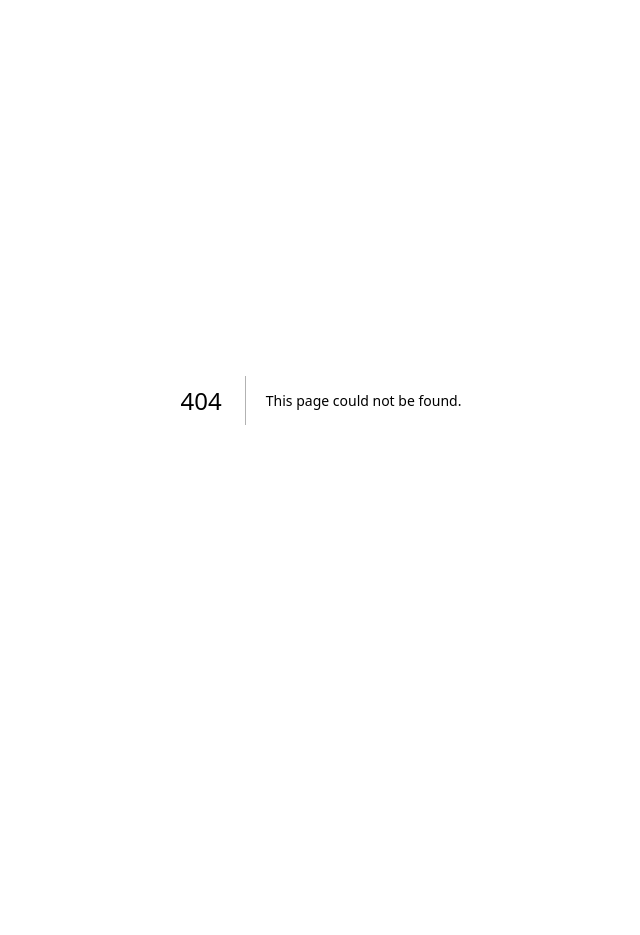
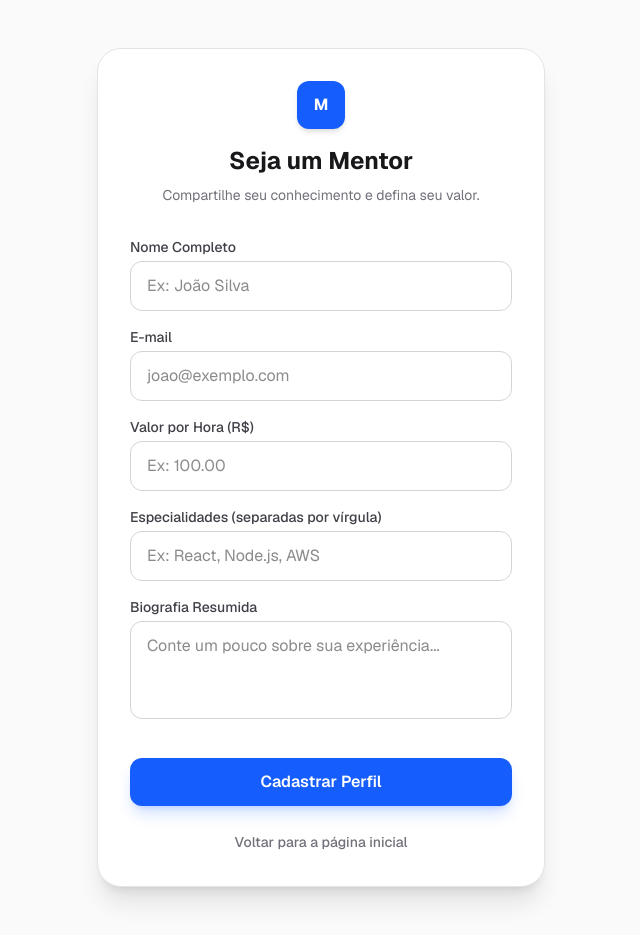
Before and after one commit to ClebsAlexandre/Mentora-Tech, a Next.js app: page /cadastro in a window 1280 px wide. Before the commit this address had no page. Shown: the whole page, without its empty margins (319-959 px from the left). Before the commit the page ends 800 px from the top, so only its background shows below. Built offline with nearby package versions, Linux system fonts and the light colour scheme; no server answers.

Commit message:
base do projeto com vitrine dinâmica, seed da api e cadastro via server actions

```diff
--- /dev/null
+++ b/app/api/seed/route.ts
@@ -0,0 +1,30 @@
+import { NextResponse } from 'next/server';
+import { db } from '@/db';
+import { usuarios, perfisMentores } from '@/db/schema';
+
+export async function GET() {
+  try {
+    // Inserir 5 usuários simulados
+    const novosUsuarios = await db.insert(usuarios).values([
+      { nome: 'Ana Silva', email: 'ana@example.com', tipoPerfil: 'mentor', avatarUrl: 'https://i.pravatar.cc/150?u=ana' },
+      { nome: 'Carlos Souza', email: 'carlos@example.com', tipoPerfil: 'mentor', avatarUrl: 'https://i.pravatar.cc/150?u=carlos' },
+      { nome: 'Beatriz Lima', email: 'beatriz@example.com', tipoPerfil: 'mentor', avatarUrl: 'https://i.pravatar.cc/150?u=beatriz' },
+      { nome: 'Daniel Costa', email: 'daniel@example.com', tipoPerfil: 'mentor', avatarUrl: 'https://i.pravatar.cc/150?u=daniel' },
+      { nome: 'Eduarda Mendes', email: 'eduarda@example.com', tipoPerfil: 'mentor', avatarUrl: 'https://i.pravatar.cc/150?u=eduarda' },
+    ]).returning();
+
+    // Inserir perfis de mentores para os usuários criados
+    await db.insert(perfisMentores).values([
+      { usuarioId: novosUsuarios[0].id, bio: 'Especialista em React e Next.js ajudando devs iniciantes.', precoHora: '150.00', especialidades: ['Front-end', 'React', 'Next.js'] },
+      { usuarioId: novosUsuarios[1].id, bio: 'Engenheiro de Software Senior com foco em Node e Cloud AWS.', precoHora: '200.00', especialidades: ['Back-end', 'Node.js', 'AWS'] },
+      { usuarioId: novosUsuarios[2].id, bio: 'UX/UI Designer ajudando devs a criarem interfaces acessíveis.', precoHora: '120.00', especialidades: ['UX/UI', 'Figma', 'CSS'] },
+      { usuarioId: novosUsuarios[3].id, bio: 'Tech Lead e arquiteto de soluções escaláveis e microsserviços.', precoHora: '250.00', especialidades: ['Arquitetura', 'System Design'] },
+      { usuarioId: novosUsuarios[4].id, bio: 'Desenvolvedora Mobile com foco em React Native e Flutter.', precoHora: '180.00', especialidades: ['Mobile', 'React Native', 'Flutter'] },
+    ]);
+
+    return NextResponse.json({ message: 'Seed executado com sucesso! Dados inseridos.' });
+  } catch (error) {
+    console.error(error);
+    return NextResponse.json({ error: 'Erro ao executar o seed' }, { status: 500 });
+  }
+}
--- /dev/null
+++ b/app/cadastro/page.tsx
@@ -0,0 +1,85 @@
+import { db } from '@/db';
+import { usuarios, perfisMentores } from '@/db/schema';
+import { redirect } from 'next/navigation';
+import Link from 'next/link';
+
+export default function CadastroPage() {
+
+  // Server Action que lida com o submit do formulário
+  async function cadastrarMentor(formData: FormData) {
+    'use server';
+
+    const nome = formData.get('nome') as string;
+    const email = formData.get('email') as string;
+    const bio = formData.get('bio') as string;
+    const precoHora = formData.get('precoHora') as string;
+    const especialidadesStr = formData.get('especialidades') as string;
+
+    const especialidades = especialidadesStr.split(',').map(s => s.trim()).filter(Boolean);
+
+    // Inserção na tabela usuarios
+    // Usando DiceBear (avataaars) para garantir rostos diferentes baseados no email
+    const [novoUsuario] = await db.insert(usuarios).values({
+      nome,
+      email,
+      tipoPerfil: 'mentor',
+      avatarUrl: `https://api.dicebear.com/7.x/avataaars/svg?seed=${encodeURIComponent(email)}&backgroundColor=e2e8f0`,
+    }).returning();
+
+    // Inserção na tabela perfisMentores referenciando o usuario criado
+    await db.insert(perfisMentores).values({
+      usuarioId: novoUsuario.id,
+      bio,
+      especialidades,
+      precoHora: precoHora || '0.00',
+    });
+
+    // Redireciona para a home para vermos o novo mentor no Grid
+    redirect('/');
+  }
+
+  return (
+    <div className="min-h-screen bg-zinc-50 dark:bg-zinc-950 flex flex-col items-center justify-center p-4 font-sans py-12">
+      <div className="w-full max-w-md bg-white dark:bg-zinc-900 border border-zinc-200 dark:border-zinc-800 rounded-3xl p-8 shadow-xl">
+        <div className="mb-8 text-center">
+          <div className="w-12 h-12 rounded-xl bg-blue-600 flex items-center justify-center font-bold text-white shadow-md mx-auto mb-4">M</div>
+          <h1 className="text-2xl font-bold text-zinc-900 dark:text-zinc-50">Seja um Mentor</h1>
+          <p className="text-sm text-zinc-500 dark:text-zinc-400 mt-2">Compartilhe seu conhecimento e defina seu valor.</p>
+        </div>
+
+        <form action={cadastrarMentor} className="space-y-4">
+          <div>
+            <label className="block text-sm font-medium text-zinc-700 dark:text-zinc-300 mb-1">Nome Completo</label>
+            <input required type="text" name="nome" placeholder="Ex: João Silva" className="w-full px-4 py-3 rounded-xl border border-zinc-300 dark:border-zinc-700 bg-transparent dark:text-white focus:outline-none focus:ring-2 focus:ring-blue-600" />
+          </div>
+          <div>
+            <label className="block text-sm font-medium text-zinc-700 dark:text-zinc-300 mb-1">E-mail</label>
+            <input required type="email" name="email" placeholder="joao@exemplo.com" className="w-full px-4 py-3 rounded-xl border border-zinc-300 dark:border-zinc-700 bg-transparent dark:text-white focus:outline-none focus:ring-2 focus:ring-blue-600" />
+          </div>
+          <div>
+            <label className="block text-sm font-medium text-zinc-700 dark:text-zinc-300 mb-1">Valor por Hora (R$)</label>
+            <input required type="number" step="0.01" min="0" name="precoHora" placeholder="Ex: 100.00" className="w-full px-4 py-3 rounded-xl border border-zinc-300 dark:border-zinc-700 bg-transparent dark:text-white focus:outline-none focus:ring-2 focus:ring-blue-600" />
+          </div>
+          <div>
+            <label className="block text-sm font-medium text-zinc-700 dark:text-zinc-300 mb-1">Especialidades (separadas por vírgula)</label>
+            <input required type="text" name="especialidades" placeholder="Ex: React, Node.js, AWS" className="w-full px-4 py-3 rounded-xl border border-zinc-300 dark:border-zinc-700 bg-transparent dark:text-white focus:outline-none focus:ring-2 focus:ring-blue-600" />
+          </div>
+          <div>
+            <label className="block text-sm font-medium text-zinc-700 dark:text-zinc-300 mb-1">Biografia Resumida</label>
+            <textarea required name="bio" rows={3} placeholder="Conte um pouco sobre sua experiência..." className="w-full px-4 py-3 rounded-xl border border-zinc-300 dark:border-zinc-700 bg-transparent dark:text-white focus:outline-none focus:ring-2 focus:ring-blue-600 resize-none"></textarea>
+          </div>
+
+          <button type="submit" className="w-full py-3 mt-4 bg-blue-600 hover:bg-blue-700 text-white font-semibold rounded-xl shadow-lg shadow-blue-600/20 transition-all">
+            Cadastrar Perfil
+          </button>
+        </form>
+
+        <div className="mt-6 text-center">
+          <Link href="/" className="text-sm font-medium text-zinc-500 hover:text-zinc-800 dark:hover:text-zinc-200 transition-colors">
+            Voltar para a página inicial
+          </Link>
+        </div>
+      </div>
+    </div>
+  );
+}
--- a/app/page.tsx
+++ b/app/page.tsx
@@ -1,6 +1,25 @@
 import Link from "next/link";
+import { db } from '@/db';
+import { usuarios, perfisMentores } from '@/db/schema';
+import { eq } from 'drizzle-orm';
 
-export default function Home() {
+// Força o Next.js a sempre renderizar a página dinamicamente para mostrar novos cadastros instantaneamente
+export const dynamic = 'force-dynamic';
+
+export default async function Home() {
+  // Buscar mentores fazendo JOIN entre as tabelas usuarios e perfis_mentores
+  const mentores = await db.select({
+    id: usuarios.id,
+    nome: usuarios.nome,
+    avatarUrl: usuarios.avatarUrl,
+    bio: perfisMentores.bio,
+    especialidades: perfisMentores.especialidades,
+    precoHora: perfisMentores.precoHora,
+  })
+  .from(usuarios)
+  .innerJoin(perfisMentores, eq(usuarios.id, perfisMentores.usuarioId))
+  .where(eq(usuarios.tipoPerfil, 'mentor'));
+
   return (
     <div className="flex flex-col min-h-screen bg-zinc-50 dark:bg-zinc-950 font-sans text-zinc-900 dark:text-zinc-50">
       {/* Header */}
@@ -23,7 +42,7 @@ export default function Home() {
       </header>
 
       {/* Hero Section */}
-      <main className="flex-1 flex flex-col items-center justify-center text-center px-4 sm:px-6 lg:px-8 mt-16 sm:mt-24">
+      <main className="flex-1 flex flex-col items-center justify-center text-center px-4 sm:px-6 lg:px-8 mt-16 sm:mt-24 w-full max-w-7xl mx-auto">
         <div className="inline-flex items-center rounded-full px-4 py-1.5 text-sm font-semibold text-blue-700 bg-blue-100 dark:bg-blue-500/10 dark:text-blue-400 mb-8 ring-1 ring-inset ring-blue-600/20 transition-all hover:ring-blue-600/40 cursor-default">
           <span className="mr-2">🚀</span> O futuro da sua carreira tech começa aqui
         </div>
@@ -37,37 +56,57 @@ export default function Home() {
         </p>
 
         <div className="flex flex-col sm:flex-row gap-4 w-full sm:w-auto">
-          <Link href="/mentores" className="flex items-center justify-center px-8 py-4 text-base font-semibold text-white bg-blue-600 hover:bg-blue-700 rounded-full transition-all shadow-lg shadow-blue-600/25 hover:shadow-xl hover:shadow-blue-600/40 hover:-translate-y-0.5">
+          <Link href="#mentores" className="flex items-center justify-center px-8 py-4 text-base font-semibold text-white bg-blue-600 hover:bg-blue-700 rounded-full transition-all shadow-lg shadow-blue-600/25 hover:shadow-xl hover:shadow-blue-600/40 hover:-translate-y-0.5">
             Encontrar um Mentor
           </Link>
-          <Link href="/ser-mentor" className="flex items-center justify-center px-8 py-4 text-base font-semibold text-zinc-900 dark:text-white bg-white dark:bg-zinc-900 border border-zinc-200 dark:border-zinc-800 hover:border-zinc-300 dark:hover:border-zinc-700 hover:bg-zinc-50 dark:hover:bg-zinc-800/50 rounded-full transition-all">
+          <Link href="/cadastro" className="flex items-center justify-center px-8 py-4 text-base font-semibold text-zinc-900 dark:text-white bg-white dark:bg-zinc-900 border border-zinc-200 dark:border-zinc-800 hover:border-zinc-300 dark:hover:border-zinc-700 hover:bg-zinc-50 dark:hover:bg-zinc-800/50 rounded-full transition-all">
             Quero ser Mentor
           </Link>
         </div>
 
-        {/* Features Preview */}
-        <div className="mt-24 grid grid-cols-1 sm:grid-cols-3 gap-8 max-w-5xl w-full pt-12 border-t border-zinc-200 dark:border-zinc-800/50 text-left">
-          <div className="flex flex-col gap-3 group">
-            <div className="w-12 h-12 rounded-xl bg-blue-100 dark:bg-blue-900/30 flex items-center justify-center text-blue-600 dark:text-blue-400 mb-2 transition-transform group-hover:scale-110">
-              <svg xmlns="http://www.w3.org/2000/svg" width="24" height="24" viewBox="0 0 24 24" fill="none" stroke="currentColor" strokeWidth="2" strokeLinecap="round" strokeLinejoin="round"><path d="M16 21v-2a4 4 0 0 0-4-4H6a4 4 0 0 0-4 4v2"/><circle cx="9" cy="7" r="4"/><path d="M22 21v-2a4 4 0 0 0-3-3.87"/><path d="M16 3.13a4 4 0 0 1 0 7.75"/></svg>
-            </div>
-            <h3 className="font-semibold text-lg text-zinc-900 dark:text-zinc-100">Mentoria 1:1</h3>
-            <p className="text-zinc-600 dark:text-zinc-400 leading-relaxed">Sessões personalizadas por vídeo focadas nos seus objetivos, carreira e desafios atuais do dia a dia.</p>
+        {/* Vitrine de Mentores Dinâmica */}
+        <div id="mentores" className="mt-32 w-full pt-12 border-t border-zinc-200 dark:border-zinc-800/50">
+          <div className="text-center mb-12">
+            <h2 className="text-3xl font-bold tracking-tight mb-4">Nossos Mentores</h2>
+            <p className="text-zinc-600 dark:text-zinc-400">Escolha o especialista perfeito para guiar o seu próximo passo na carreira.</p>
           </div>
-          <div className="flex flex-col gap-3 group">
-            <div className="w-12 h-12 rounded-xl bg-purple-100 dark:bg-purple-900/30 flex items-center justify-center text-purple-600 dark:text-purple-400 mb-2 transition-transform group-hover:scale-110">
-              <svg xmlns="http://www.w3.org/2000/svg" width="24" height="24" viewBox="0 0 24 24" fill="none" stroke="currentColor" strokeWidth="2" strokeLinecap="round" strokeLinejoin="round"><polyline points="16 18 22 12 16 6"/><polyline points="8 6 2 12 8 18"/></svg>
-            </div>
-            <h3 className="font-semibold text-lg text-zinc-900 dark:text-zinc-100">Code Review e Pair</h3>
-            <p className="text-zinc-600 dark:text-zinc-400 leading-relaxed">Evolua sua técnica com dicas práticas, pair programming e revisões minuciosas de especialistas.</p>
+
+          <div className="grid grid-cols-1 md:grid-cols-2 lg:grid-cols-3 gap-8">
+            {mentores.map((mentor) => (
+              <div key={mentor.id} className="flex flex-col bg-white dark:bg-zinc-900 border border-zinc-200 dark:border-zinc-800 rounded-2xl overflow-hidden shadow-sm hover:shadow-md transition-shadow text-left">
+                <div className="p-6 flex flex-col items-center text-center gap-4 flex-1">
+                  {mentor.avatarUrl && (
+                    <img src={mentor.avatarUrl} alt={`Foto de ${mentor.nome}`} className="w-24 h-24 rounded-full border-4 border-zinc-50 dark:border-zinc-800 shadow-sm object-cover" />
+                  )}
+                  <div>
+                    <h3 className="font-bold text-xl">{mentor.nome}</h3>
+                    <p className="text-blue-600 dark:text-blue-400 font-medium text-sm mt-1">
+                      {mentor.precoHora ? `R$ ${mentor.precoHora} / hora` : 'Valor a combinar'}
+                    </p>
+                  </div>
+                  <p className="text-zinc-600 dark:text-zinc-400 text-sm line-clamp-3">
+                    {mentor.bio}
+                  </p>
+                  <div className="flex flex-wrap gap-2 justify-center mt-auto pt-4">
+                    {mentor.especialidades?.map((esp, i) => (
+                      <span key={i} className="px-3 py-1 bg-zinc-100 dark:bg-zinc-800 text-xs rounded-full font-medium text-zinc-700 dark:text-zinc-300">
+                        {esp}
+                      </span>
+                    ))}
+                  </div>
+                </div>
+                <div className="p-4 border-t border-zinc-100 dark:border-zinc-800 bg-zinc-50 dark:bg-zinc-900/50">
+                  <button className="w-full py-3 bg-blue-600 hover:bg-blue-700 text-white font-semibold rounded-xl transition-colors">
+                    Agendar Mentoria
+                  </button>
+                </div>
+              </div>
+            ))}
           </div>
-          <div className="flex flex-col gap-3 group">
-            <div className="w-12 h-12 rounded-xl bg-emerald-100 dark:bg-emerald-900/30 flex items-center justify-center text-emerald-600 dark:text-emerald-400 mb-2 transition-transform group-hover:scale-110">
-              <svg xmlns="http://www.w3.org/2000/svg" width="24" height="24" viewBox="0 0 24 24" fill="none" stroke="currentColor" strokeWidth="2" strokeLinecap="round" strokeLinejoin="round"><path d="m12 14 4-4"/><path d="M3.34 19a10 10 0 1 1 17.32 0"/></svg>
-            </div>
-            <h3 className="font-semibold text-lg text-zinc-900 dark:text-zinc-100">Carreira e Soft Skills</h3>
-            <p className="text-zinc-600 dark:text-zinc-400 leading-relaxed">Preparação para entrevistas técnicas, negociação salarial e desenvolvimento de liderança.</p>
-          </div>
+
+          {mentores.length === 0 && (
+             <p className="text-center text-zinc-500 py-10">Nenhum mentor encontrado. Rode a rota de seed ou cadastre um novo!</p>
+          )}
         </div>
       </main>
 
```
